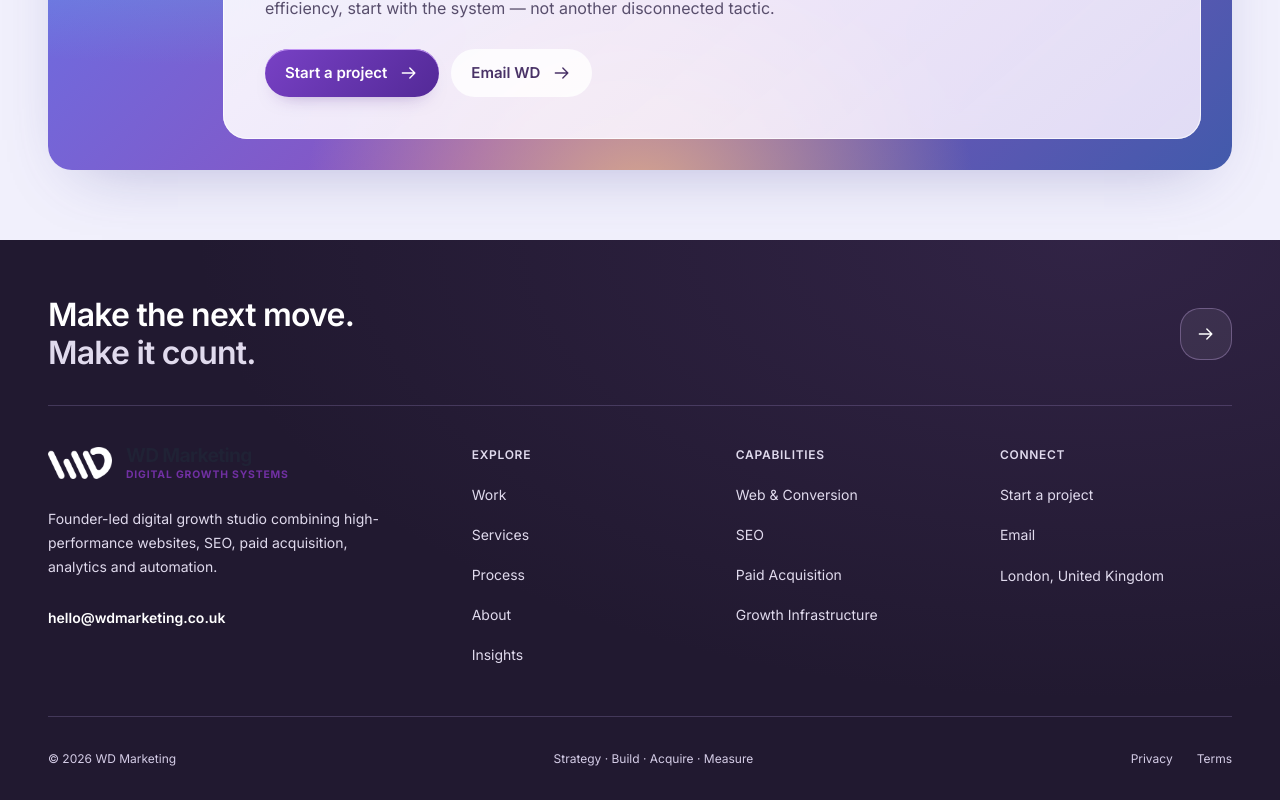
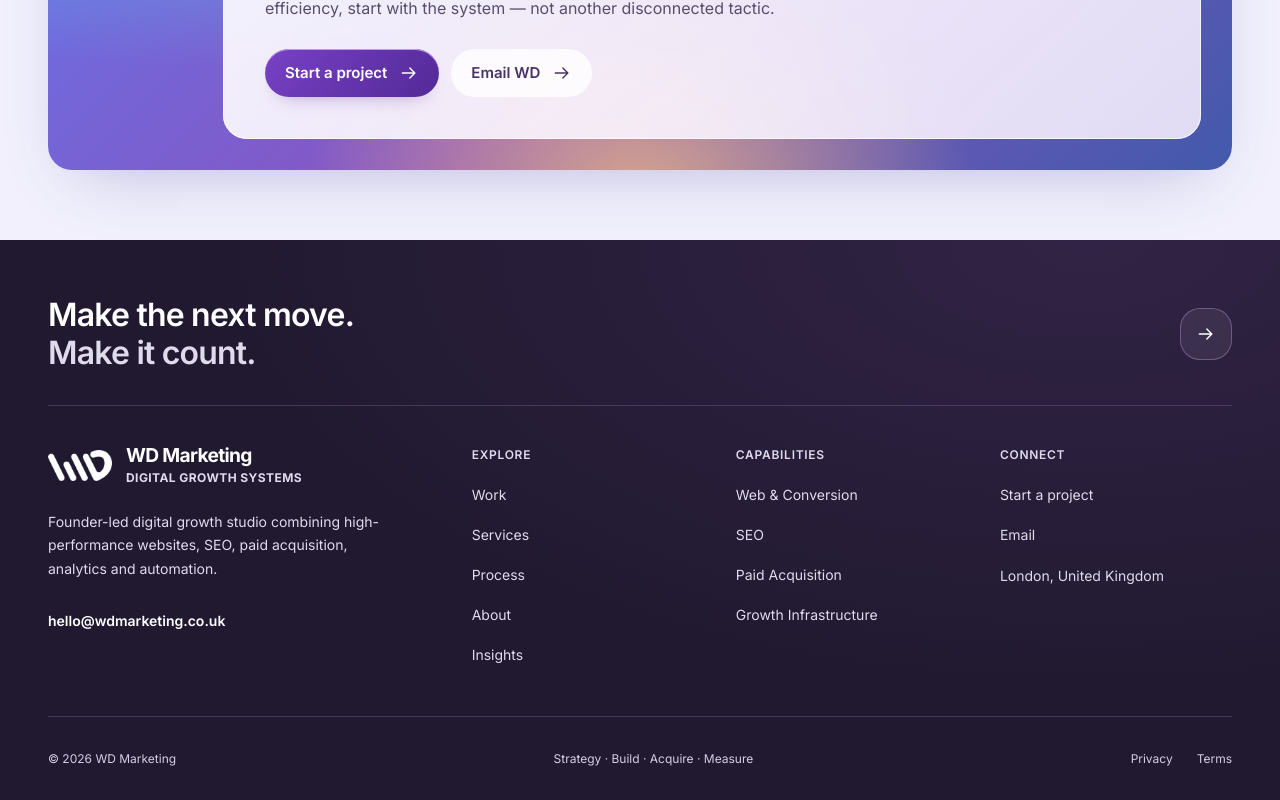
Before and after one commit to waeldaas192/wd-marketing, a Next.js app: page / in a window 1280 px wide. Shown: the part 8479-9279 px from the top of the page. Built offline with nearby package versions, Linux system fonts and the light colour scheme.

Commit message:
Keep WD footer wordmark readable against the site's dark theme

```diff
--- a/src/components/layout/Footer.module.css
+++ b/src/components/layout/Footer.module.css
@@ -8,8 +8,8 @@
 .identity { display: inline-flex; align-items: center; gap: 14px; color: var(--text); }
 .identity img { flex: none; width: 64px; height: auto; }
 .identity span { display: grid; gap: 5px; }
-.identity strong { color: #202235; font-size: 1.2rem; font-weight: 650; line-height: 1; letter-spacing: -.035em; }
-.identity small { color: #7130a3; font-size: .65rem; font-weight: 650; line-height: 1; letter-spacing: .08em; text-transform: uppercase; }
+.identity strong { color: var(--text); font-size: 1.2rem; font-weight: 650; line-height: 1; letter-spacing: -.035em; }
+.identity small { color: var(--muted); font-size: .75rem; font-weight: 650; line-height: 1.3; letter-spacing: .035em; text-transform: uppercase; }
 .brand p { max-width: 38ch; margin: 20px 0; color: var(--muted); font-size: var(--type-small); line-height: var(--body-leading); }
 .email { display: inline-block; padding-block: 8px; font-size: var(--type-small); font-weight: 550; overflow-wrap: anywhere; }
 .column { display: flex; flex-direction: column; align-items: flex-start; min-width: 0; }
```
